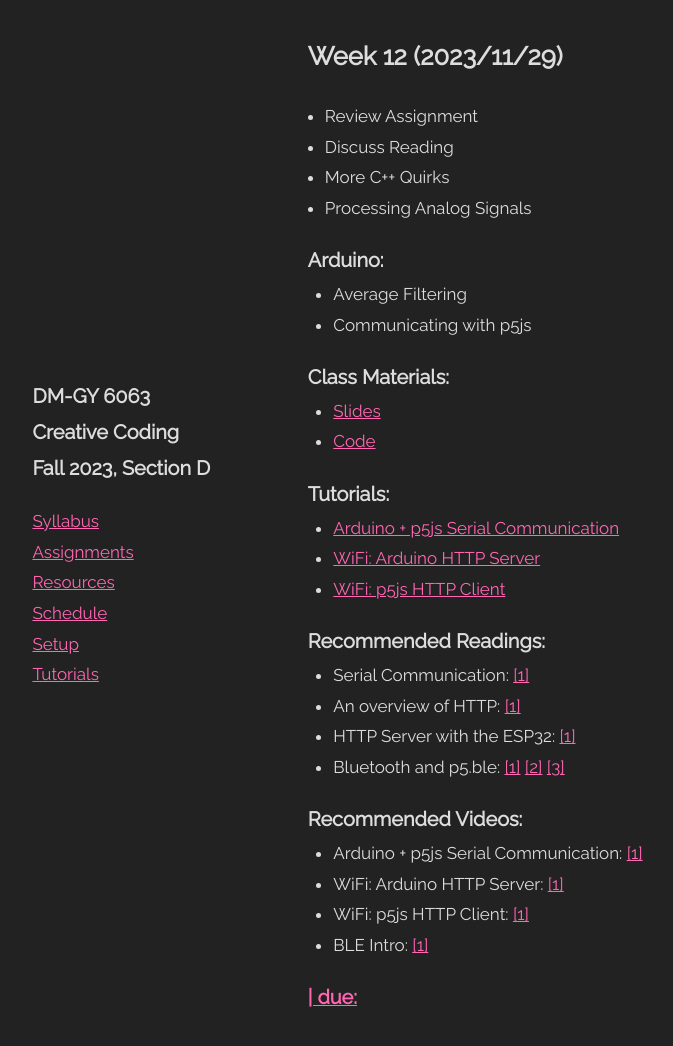
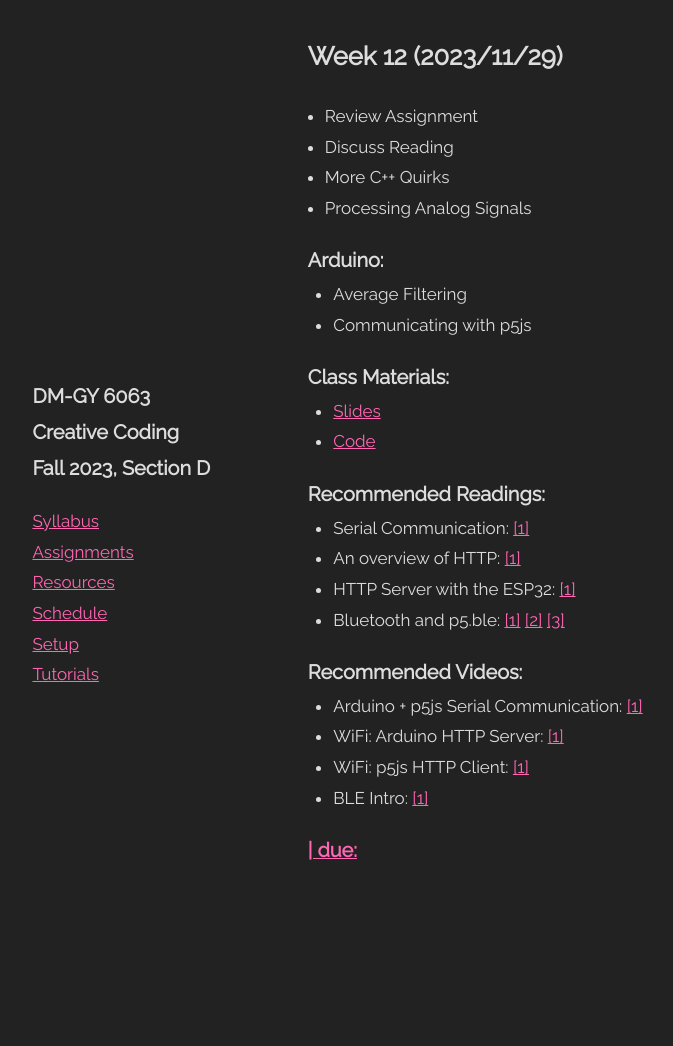
Before and after one commit to DM-GY-6063-2023F-D/DM-GY-6063-2023F-D, a Jekyll site: the page built from _pages/week/12.md, in a window 1280 px wide and 1049 px high. Shown: the top 1046 px of the window, without its empty margins (165-838 px from the left). Built offline with Jekyll 4.4.1, drawn with Linux system fonts in a browser that asks for light colours; some of the changed lines change nothing that is shown.

Commit message:
update wk12 videos and tuts 2

```diff
--- a/_pages/week/12.md
+++ b/_pages/week/12.md
@@ -15,10 +15,6 @@ class:
   - title: Code
     url: https://github.com/DM-GY-6063-2023F-D/week12
 xtutorials:
-  - title: BLE
-    url: ""
-    code: ""
-tutorials:
   - title: Arduino + p5js Serial Communication
     url: https://www.youtube.com/watch?v=cBRhbngnH0M
     code: https://github.com/DM-GY-6063-2023F-D/week12/tree/main/Serial
```
